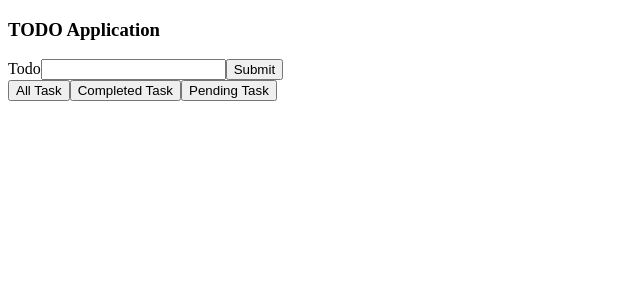
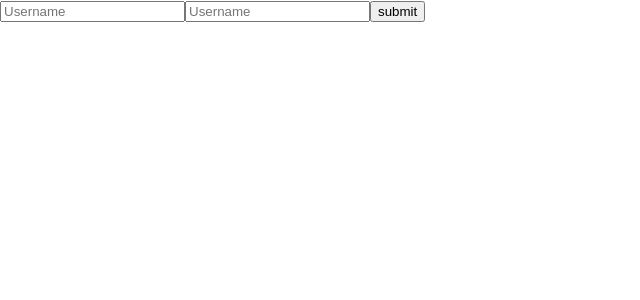
Before and after one commit to coder4affine/zeo-training, a React (Create React App) app: page / in a window 1280 px wide. Shown: the top 300 px of the page, without its empty margins (0-640 px from the left). Built offline with nearby package versions, Linux system fonts and the light colour scheme.

Commit message:
completd login functionality

```diff
--- a/package.json
+++ b/package.json
@@ -3,9 +3,11 @@
   "version": "0.1.0",
   "private": true,
   "dependencies": {
+    "formik": "^1.3.2",
     "react": "^16.6.3",
     "react-dom": "^16.6.3",
-    "react-scripts": "2.1.1"
+    "react-scripts": "2.1.1",
+    "yup": "^0.26.6"
   },
   "scripts": {
     "start": "react-scripts start",
--- a/src/App.js
+++ b/src/App.js
@@ -10,6 +10,18 @@ export default class App extends Component {
     todoList: [],
     filteredList: [],
     currentState: "all"
+  };
+
+  componentDidMount() {
+    document.addEventListener("copy", this.onCopy);
+  }
+
+  componentWillUnmount() {
+    document.removeEventListener("copy", this.onCopy);
+  }
+
+  onCopy = () => {
+    alert("copied");
   };
 
   onChange = e => {
--- a/src/index.js
+++ b/src/index.js
@@ -1,9 +1,11 @@
 import React from "react";
 import ReactDOM from "react-dom";
 import App from "./App";
+import Login from "./screens/login";
+import "./index.css";
 import * as serviceWorker from "./serviceWorker";
 
-ReactDOM.render(<App data="hello" />, document.getElementById("root"));
+ReactDOM.render(<Login />, document.getElementById("root"));
 
 // If you want your app to work offline and load faster, you can change
 // unregister() to register() below. Note this comes with some pitfalls.
--- /dev/null
+++ b/src/screens/login.css
@@ -0,0 +1,5 @@
+.container {
+  height: 100vw;
+  width: 100vw;
+  background-color: aqua;
+}
--- /dev/null
+++ b/src/screens/login.js
@@ -0,0 +1,80 @@
+import React, { Component } from "react";
+import PropTypes from "prop-types";
+import { Formik } from "formik";
+import * as Yup from "yup";
+import "./login.css";
+
+const SignInSchema = Yup.object().shape({
+  username: Yup.string()
+    .min(2, "Too Short!")
+    .max(50, "Too Long!")
+    .required("Required"),
+  password: Yup.string()
+    .min(2, "Too Short!")
+    .max(50, "Too Long!")
+    .required("Required")
+});
+
+export default class login extends Component {
+  static propTypes = {};
+
+  state = {
+    user: {
+      username: "",
+      password: ""
+    }
+  };
+
+  onChangeText = e => {
+    const { user } = this.state;
+    this.setState({
+      user: { ...user, [e.target.name]: e.target.value }
+    });
+  };
+
+  onSubmitForm = data => {
+    alert(JSON.stringify(data));
+  };
+
+  render() {
+    const { user } = this.state;
+    return (
+      <div>
+        <Formik
+          initialValues={user}
+          onSubmit={this.onSubmitForm}
+          validationSchema={SignInSchema}
+          render={({
+            handleSubmit,
+            handleChange,
+            handleBlur,
+            values,
+            errors
+          }) => (
+            <form onSubmit={handleSubmit}>
+              <input
+                type="text"
+                name="username"
+                placeholder="Username"
+                onChange={handleChange}
+                onBlur={handleBlur}
+                value={values.username}
+              />
+              {errors.username && <div>{errors.username}</div>}
+              <input
+                type="password"
+                name="password"
+                placeholder="Username"
+                onChange={handleChange}
+                onBlur={handleBlur}
+                value={values.password}
+              />
+              {errors.password && <div>{errors.password}</div>}
+              <input type="submit" value="submit" />
+            </form>
+          )}
+        />
+      </div>
+    );
+  }
+}
```
Also changed, not shown: 1 other file (tests, documents, lock files or other folders).
